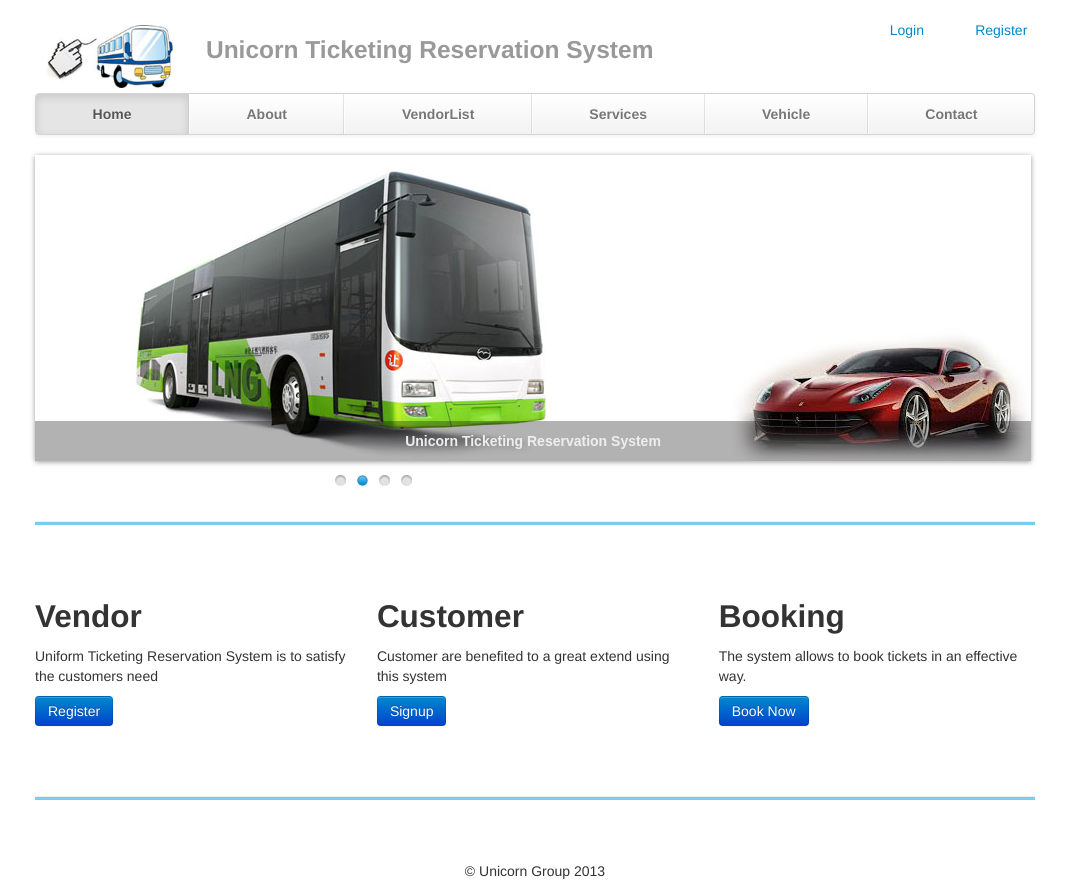
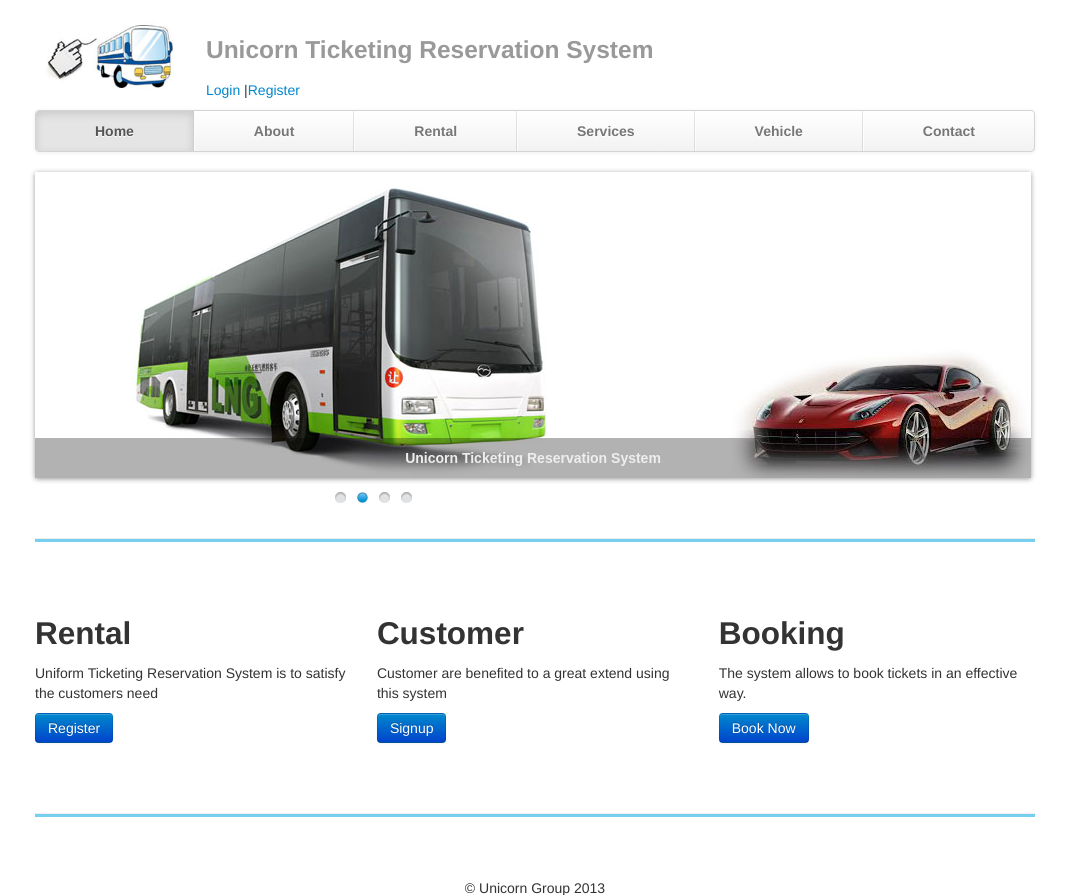
Before and after one commit to lftechnologyinc/hack_unicorn, a CodeIgniter app: page /hack_unicorn/index.php/base/index in a window 1280 px wide. Shown: the top 895 px of the page, without its empty margins (105-1171 px from the left). Run offline with CodeIgniter, Linux system fonts and the light colour scheme.

Commit message:
Minor Changes

```diff
--- a/application/views/base_view.php
+++ b/application/views/base_view.php
@@ -7,7 +7,7 @@
       <!-- Example row of columns -->
       <div class="row-fluid">
         <div class="span4">
-          <h2>Vendor</h2>
+          <h2>Rental</h2>
           <p>Uniform Ticketing Reservation System is to satisfy the customers need</p>
           <p> <a href="#"><button class="btn btn-primary" type="button">Register</button></a></p>
         </div>
--- a/application/views/includes/header.php
+++ b/application/views/includes/header.php
@@ -111,12 +111,12 @@
                     else{
                       echo '<div class="span2">'.img('assets/images/logo.jpg').'</div>';
                       echo '<div class="span8"><h3 class="muted">Unicorn Ticketing Reservation System</h3></div>';
-                      echo '<div class="span1">';
-                      echo anchor('base/login', 'Login')."&nbsp&nbsp&nbsp";
+                      echo '<div class="span3">';
+                      echo anchor('base/login', 'Login')."&nbsp"."|"; echo anchor('base/register', 'Register');
                       echo '</div>';
-                      echo '<div class="span1">';
-                      echo anchor('base/register', 'Register');
-                      echo '</div>';
+//                      echo '<div class="span1">';
+//                      echo anchor('base/register', 'Register');
+//                      echo '</div>';
                     }
                 ?>
 
@@ -129,7 +129,7 @@
               <ul class="nav">
                 <li class="active"><a href="<?php echo base_url();?>">Home</a></li>
                 <li><a href="#">About</a></li>
-                <li><a href="<?php echo base_url('vendor');?>">VendorList</a></li>
+                <li><a href="<?php echo base_url('vendor');?>">Rental</a></li>
                 <li><a href="#">Services</a></li>
                 <li><a href="<?php echo base_url('vehicle');?>">Vehicle</a></li>
                 <li><a href="#">Contact</a></li>
```
Also changed, not shown: application/views/vehicle_add.php (line endings or trailing spaces).
